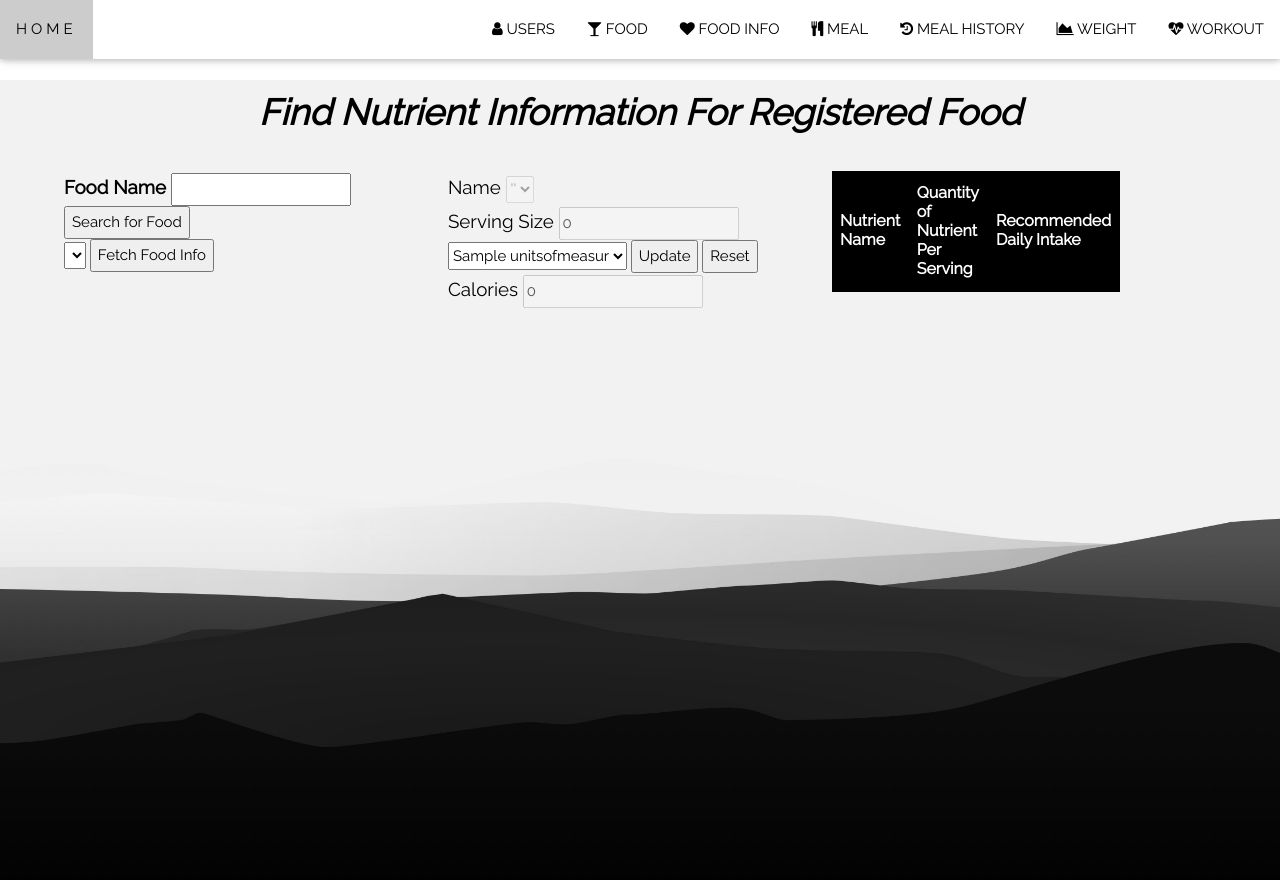
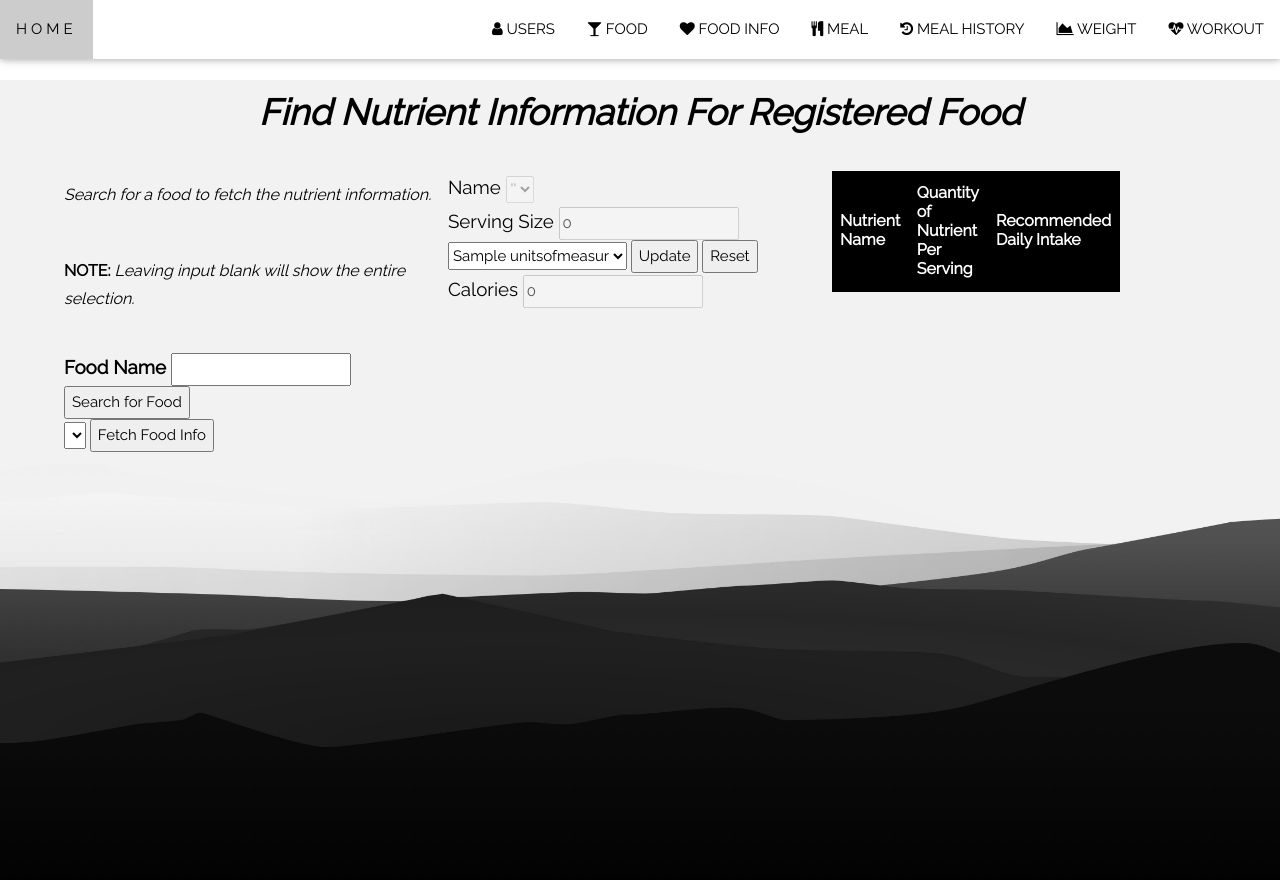
Before and after one commit to daeclerck/FTFinal, a PHP site: page /Food/foodINFO.php in a window 1280 px wide. Run offline with PHP 8.4, Linux system fonts and the light colour scheme; tables that the repository leaves empty hold one stand-in row (values such as "Sample post"); lists and menus that the app fills with data are empty.

Commit message:
instructions

```diff
--- a/Food/foodINFO.php
+++ b/Food/foodINFO.php
@@ -79,7 +79,9 @@
 <form method="POST">
     <div class="w3-container" style="Padding:16px 64px">
         <div class="w3-col m4">
-        <label><b>Food Name </b></label>
+        <h6><em>Search for a food to fetch the nutrient information.</em></h6>
+        <br><h6><b>NOTE:</b><em> Leaving input blank will show the entire selection.</em></h6>
+        <br><label><b>Food Name </b></label>
         <input name="SearchFoodInput" type="text" pattern="^[-a-zA-Z0-9-()]+(\s+[-a-zA-Z0-9-()]+)*$">
         <input name="SearchFoodSubmit" type="submit" value="Search for Food">
         <br><select name="SearchFoodResults">
```
